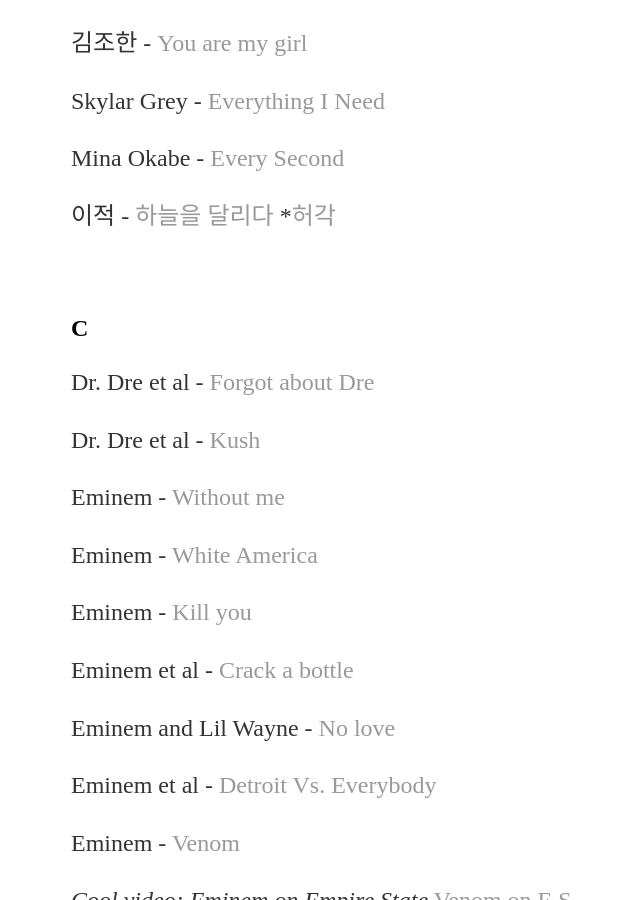
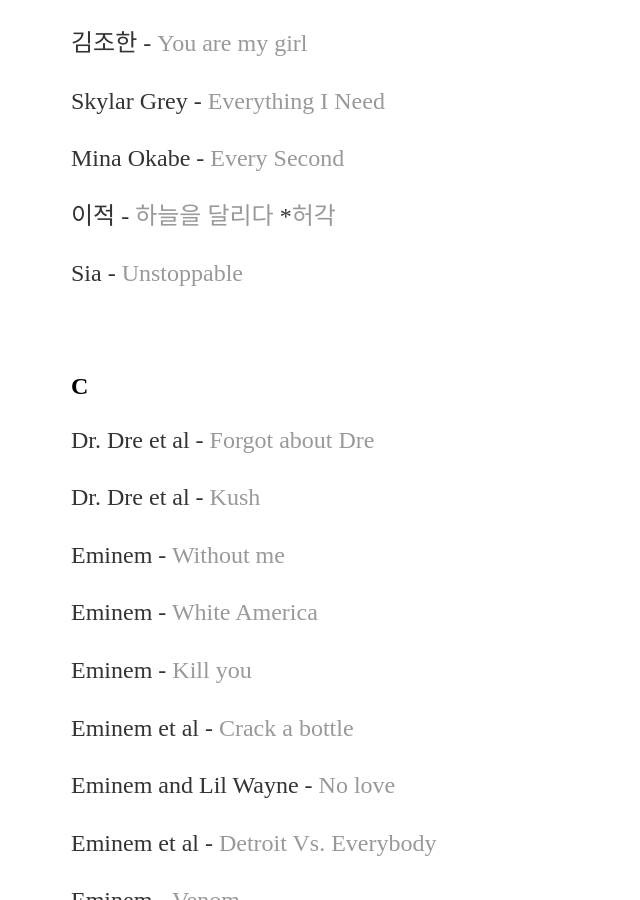
Before and after one commit to yjkweon24/yjkweon24.github.io, a Jekyll site: the page built from _posts/2018-10-23-songs-that-i-love.md, in a window 1280 px wide and 900 px high, scrolled down 13297 px. Shown: the whole window, without its empty margins (121-761 px from the left). Built offline with Jekyll 4.4.1, drawn with Linux system fonts in a browser that asks for light colours.

Commit message:
Update 2018-10-23-songs-that-i-love.md

```diff
--- a/_posts/2018-10-23-songs-that-i-love.md
+++ b/_posts/2018-10-23-songs-that-i-love.md
@@ -463,6 +463,8 @@
 이적 - [하늘을 달리다](https://www.youtube.com/watch?v=6L07howud3E)
 *[허각](https://www.youtube.com/watch?v=aAHMKfHfxkY)
 
+Sia - [Unstoppable](https://www.youtube.com/watch?v=cxjvTXo9WWM)
+
 <br>
 
 ## C
```
